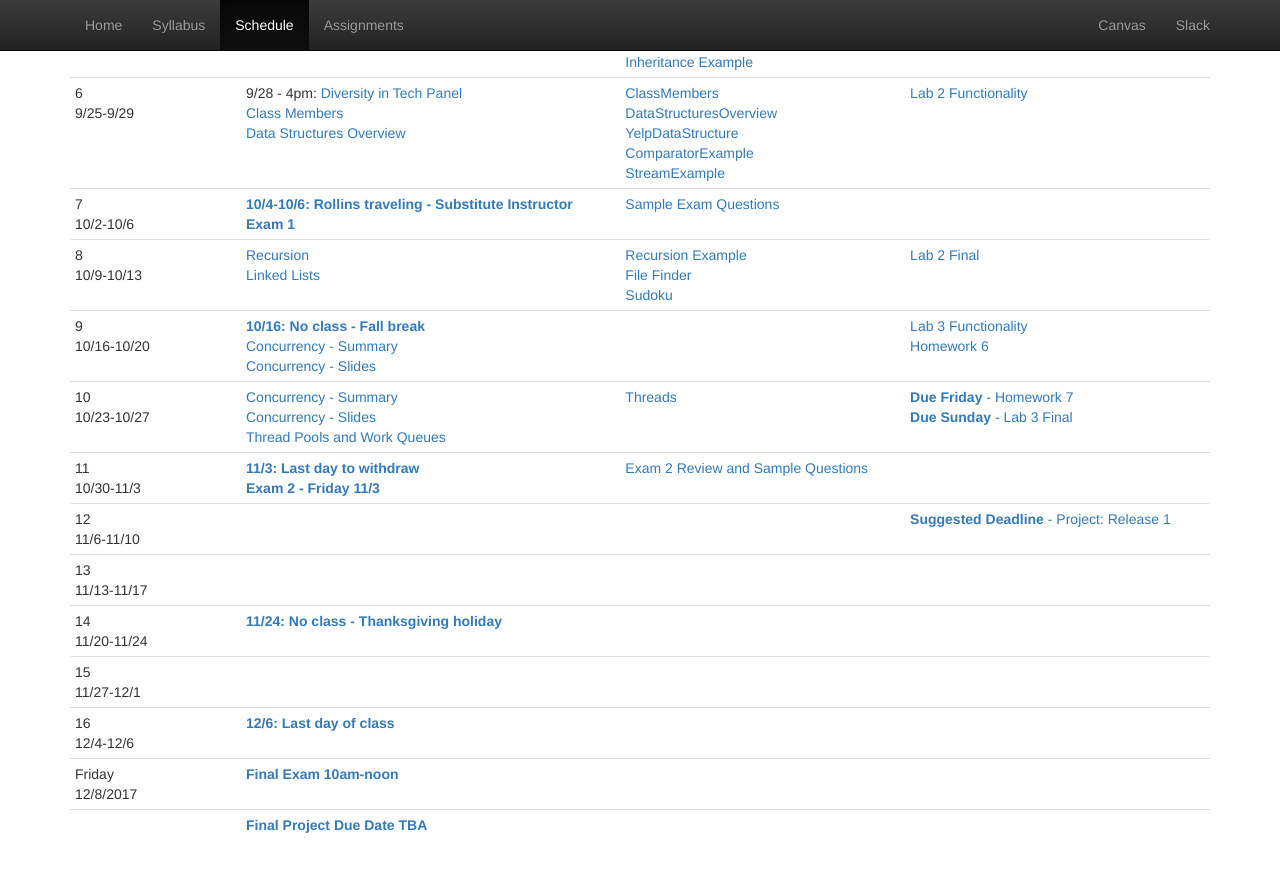
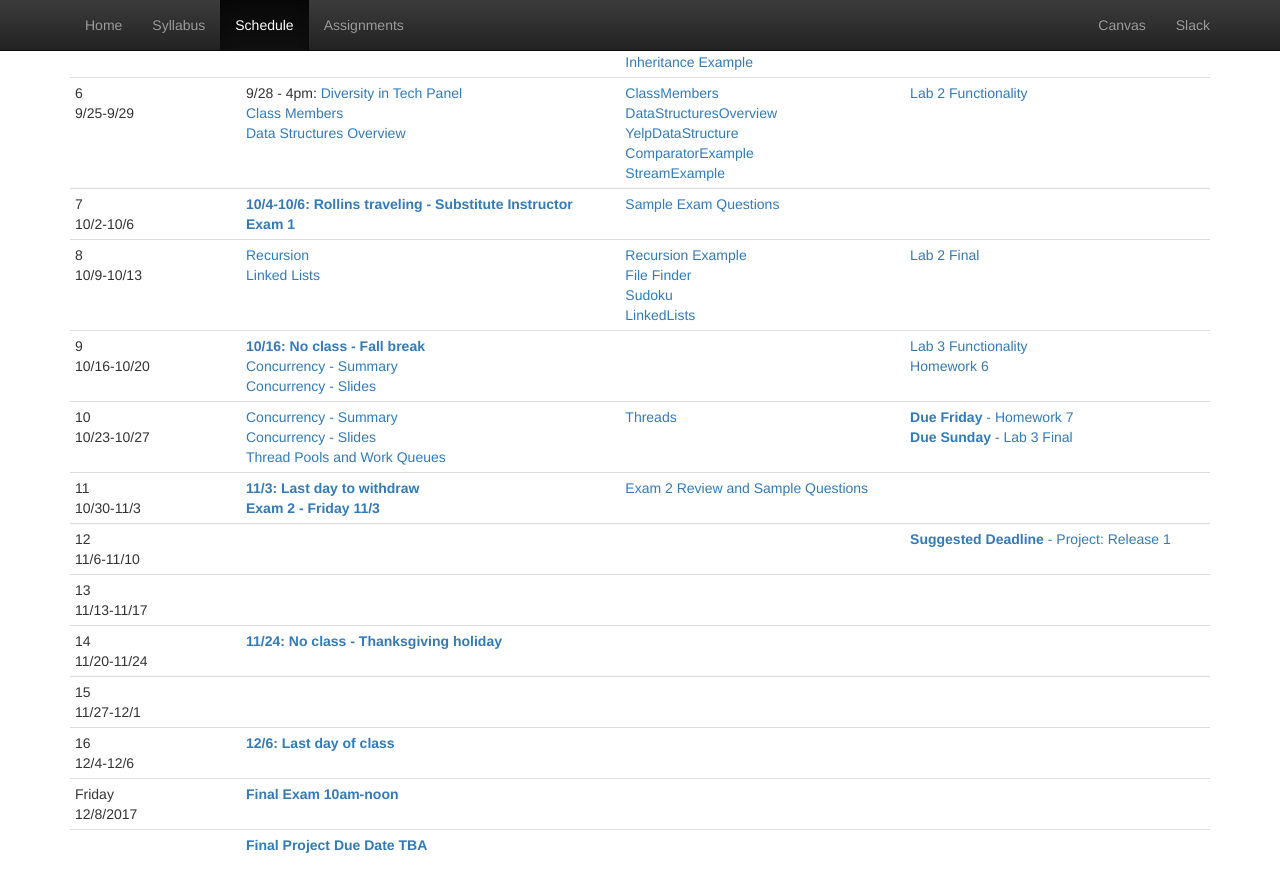
Before and after one commit to CS514-F17/cs514-f17.github.io, a Jekyll site: the page built from schedule.html, in a window 1280 px wide and 900 px high, scrolled down 708 px. Shown: the top 892 px of the window. Built offline with Jekyll 4.4.1, drawn with Linux system fonts in a browser that asks for light colours.

Commit message:
adding linked list code

```diff
--- a/schedule.html
+++ b/schedule.html
@@ -157,6 +157,7 @@
 			<a href="https://github.com/CS514-F17/code/tree/master/Recursion">Recursion Example</a><br/>
 			<a href="https://github.com/CS514-F17/code/tree/master/FileFinder">File Finder</a><br/>
 			<a href="https://github.com/CS514-F17/code/tree/master/Sudoku">Sudoku</a><br/>
+			<a href="https://github.com/CS514-F17/code/tree/master/LinkedLists">LinkedLists</a><br/>
 		</td>
 		<td>
  				<a href="https://github.com/CS514-F17/Lab2/blob/master/README.md">Lab 2 Final</a>
```
Also changed, not shown: other parts of schedule.html (+0 -3 lines).
